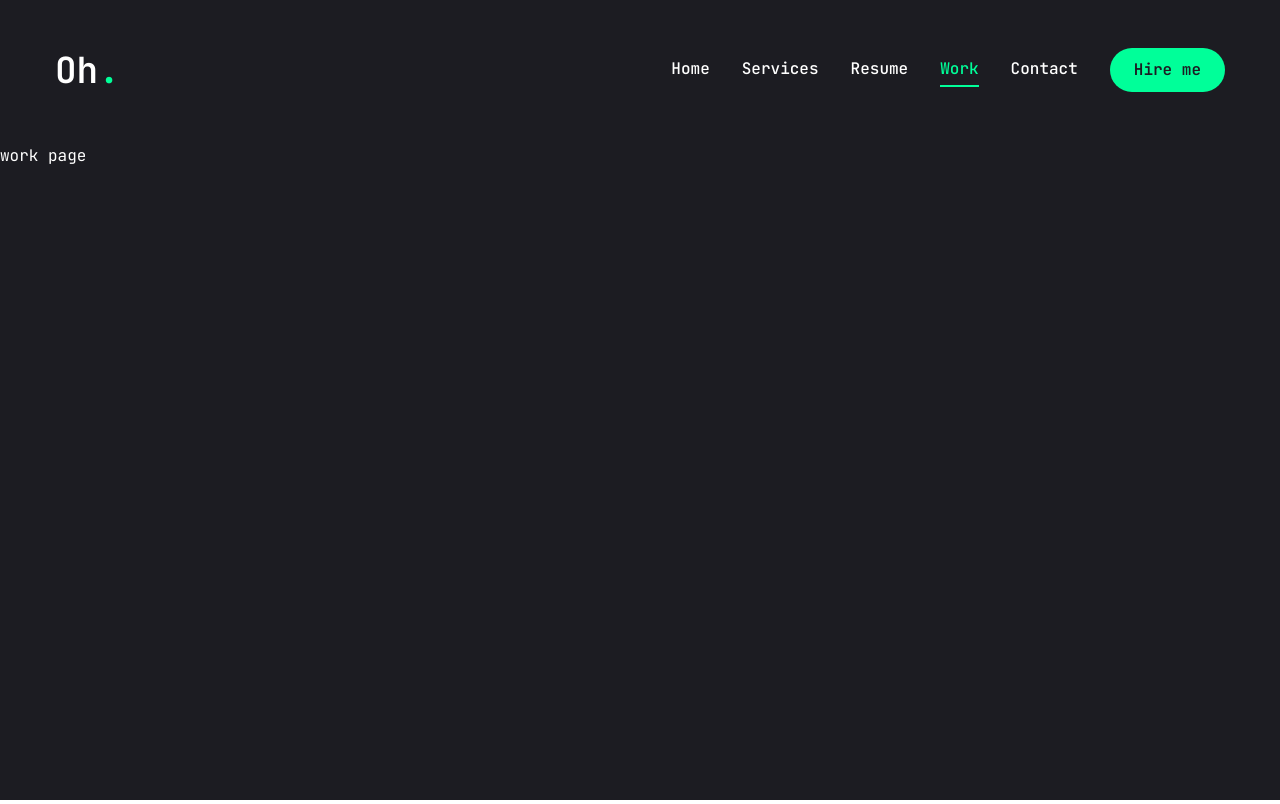
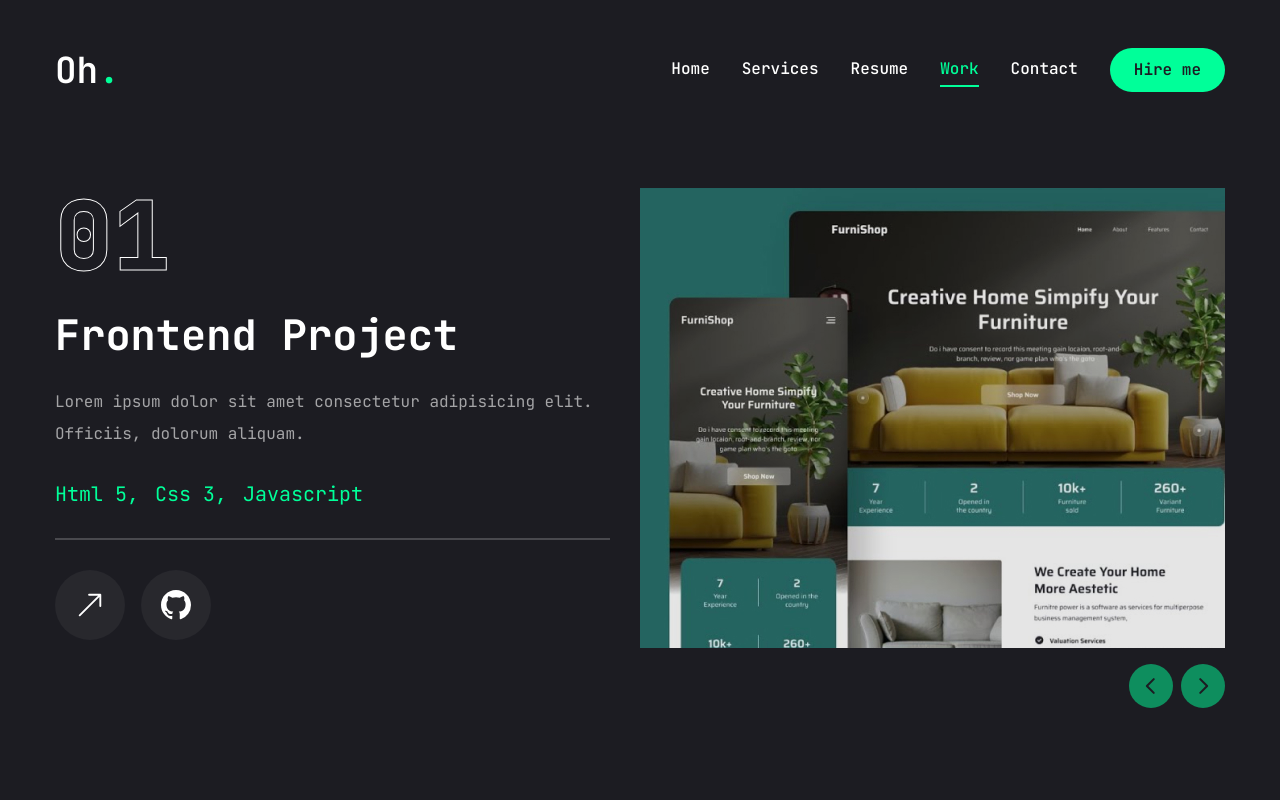
Before and after one commit to Ohjanghoon/nextjs-portfolio-clone, a Next.js app: page /work in a window 1280 px wide. Built offline with nearby package versions, Linux system fonts and the light colour scheme.

Commit message:
7. Work Page

```diff
--- a/app/work/page.tsx
+++ b/app/work/page.tsx
@@ -1,5 +1,184 @@
+"use client";
+
+import { motion } from "framer-motion";
+import React, { useState } from "react";
+
+import { Swiper, SwiperSlide } from "swiper/react";
+import "swiper/css";
+
+import { BsArrowUpRight, BsGithub } from "react-icons/bs";
+
+import {
+  Tooltip,
+  TooltipContent,
+  TooltipProvider,
+  TooltipTrigger,
+} from "@/components/ui/tooltip";
+
+import Link from "next/link";
+import Image from "next/image";
+
+// components
+import WorkSliderBtns from "@/components/WorkSliderBtns";
+
+// projects data
+const projects = [
+  {
+    num: "01",
+    category: "frontend",
+    title: "project 1",
+    description:
+      "Lorem ipsum dolor sit amet consectetur adipisicing elit. Officiis, dolorum aliquam.",
+    stack: [{ name: "Html 5" }, { name: "Css 3" }, { name: "Javascript" }],
+    image: "/assets/work/thumb1.png",
+    live: "",
+    github: "",
+  },
+  {
+    num: "02",
+    category: "fullstack",
+    title: "project 2",
+    description:
+      "Lorem ipsum dolor sit amet consectetur adipisicing elit. Officiis, dolorum aliquam.",
+    stack: [{ name: "Next.js" }, { name: "Tailwind.css" }, { name: "Node.js" }],
+    image: "/assets/work/thumb2.png",
+    live: "",
+    github: "",
+  },
+  {
+    num: "03",
+    category: "frontend",
+    title: "project 3",
+    description:
+      "Lorem ipsum dolor sit amet consectetur adipisicing elit. Officiis, dolorum aliquam.",
+    stack: [{ name: "Next.js" }, { name: "Tailwind.css" }],
+    image: "/assets/work/thumb3.png",
+    live: "",
+    github: "",
+  },
+];
+
 function Work() {
-  return <div>work page</div>;
+  const [project, setProject] = useState(projects[0]);
+
+  const handleSlideChange = (swiper: { activeIndex: number }) => {
+    // get current slide index
+    const currenctIndex = swiper.activeIndex;
+    // update project state based on slide index
+    setProject(projects[currenctIndex]);
+  };
+
+  return (
+    <motion.section
+      initial={{ opacity: 0 }}
+      animate={{
+        opacity: 1,
+        transition: { delay: 2.4, duration: 0.4, ease: "easeIn" },
+      }}
+      className="min-h-[80vh] flex flex-col justify-center py-12 xl:px-0"
+    >
+      <div className="container mx-auto">
+        <div className="flex flex-col xl:flex-row xl:gap-[30px]">
+          <div className="w-full xl:w-[50%] xl:h-[460px] flex flex-col xl:justify-between order-2 xl:order-none">
+            <div className="flex flex-col gap-[30px] h-[50%]">
+              {/* outline num */}
+              <div className="text-8xl leading-none font-extrabold text-transparent text-outline">
+                {project.num}
+              </div>
+
+              {/* project category */}
+              <h2 className="text-[42px] font-bold leading-none text-white group-hover:text-accent transition-all duration-500 capitalize">
+                {project.category} project
+              </h2>
+
+              {/* project description */}
+              <p className="text-white/60">{project.description}</p>
+
+              {/* stack */}
+              <ul className="flex gap-4">
+                {project.stack.map((item, index) => {
+                  return (
+                    <li key={index} className="text-xl text-accent">
+                      {item.name}
+                      {/* remove the last comma */}
+                      {index !== project.stack.length - 1 && ","}
+                    </li>
+                  );
+                })}
+              </ul>
+
+              {/* border */}
+              <div className="border border-white/20"></div>
+
+              {/* buttons */}
+              <div className="flex items-center gap-4">
+                {/* live project button */}
+                <Link href={project.live}>
+                  <TooltipProvider delayDuration={100}>
+                    <Tooltip>
+                      <TooltipTrigger className="w-[70px] h-[70px] rounded-full bg-white/5 flex justify-center items-center group">
+                        <BsArrowUpRight className="text-white text-3xl group-hover:text-accent" />
+                      </TooltipTrigger>
+                      <TooltipContent>
+                        <p>Live projects</p>
+                      </TooltipContent>
+                    </Tooltip>
+                  </TooltipProvider>
+                </Link>
+                {/* github project button */}
+                <Link href={project.github}>
+                  <TooltipProvider delayDuration={100}>
+                    <Tooltip>
+                      <TooltipTrigger className="w-[70px] h-[70px] rounded-full bg-white/5 flex justify-center items-center group">
+                        <BsGithub className="text-white text-3xl group-hover:text-accent" />
+                      </TooltipTrigger>
+                      <TooltipContent>
+                        <p>Github repository</p>
+                      </TooltipContent>
+                    </Tooltip>
+                  </TooltipProvider>
+                </Link>
+              </div>
+            </div>
+          </div>
+          <div className="w-full xl:w-[50%]">
+            <Swiper
+              spaceBetween={30}
+              slidesPerView={1}
+              className="xl:h-[520px] mb-12"
+              onSlideChange={handleSlideChange}
+            >
+              {projects.map((project, index) => {
+                return (
+                  <SwiperSlide key={index} className="w-full">
+                    <div className="h-[460px] relative group flex justify-center items-center bg-pink-50/20">
+                      {/* overlay */}
+                      <div className="absolute top-0 bottom-0 w-full h-full bg-black/10 z-10"></div>
+                      {/* image */}
+                      <div className="relative w-full h-full">
+                        <Image
+                          src={project.image}
+                          fill
+                          className="object-cover"
+                          alt=""
+                        />
+                      </div>
+                    </div>
+                  </SwiperSlide>
+                );
+              })}
+              {/* slider buttons */}
+              <WorkSliderBtns
+                containerStyles="flex gap-2 absolute px-2 xl:px-0 right-0 bottom-[calc(50%_-_22px)] xl:bottom-0 z-20 w-full justify-between xl:w-max xl:justify-none"
+                btnStyles="bg-accent/50 hover:bg-accent-hover text-primary text-[22px] w-[44px] h-[44px] flex justify-center items-center transition-all rounded-full"
+                iconStyles={""}
+              />
+            </Swiper>
+          </div>
+        </div>
+      </div>
+    </motion.section>
+  );
 }
 
-export default Work
+export default Work;
--- /dev/null
+++ b/components/WorkSliderBtns.tsx
@@ -0,0 +1,28 @@
+"use client";
+
+import { useSwiper } from "swiper/react";
+import { PiCaretLeftBold, PiCaretRightBold } from "react-icons/pi";
+
+interface StyleProps {
+  containerStyles: string;
+  btnStyles: string;
+  iconStyles: string;
+}
+
+export default function WorkSliderBtns({
+  containerStyles,
+  btnStyles,
+  iconStyles,
+}: StyleProps) {
+  const swiper = useSwiper();
+  return (
+    <div className={containerStyles}>
+      <button className={btnStyles} onClick={() => swiper.slidePrev()}>
+        <PiCaretLeftBold className={iconStyles} />
+      </button>
+      <button className={btnStyles} onClick={() => swiper.slideNext()}>
+        <PiCaretRightBold className={iconStyles} />
+      </button>
+    </div>
+  );
+}
```
